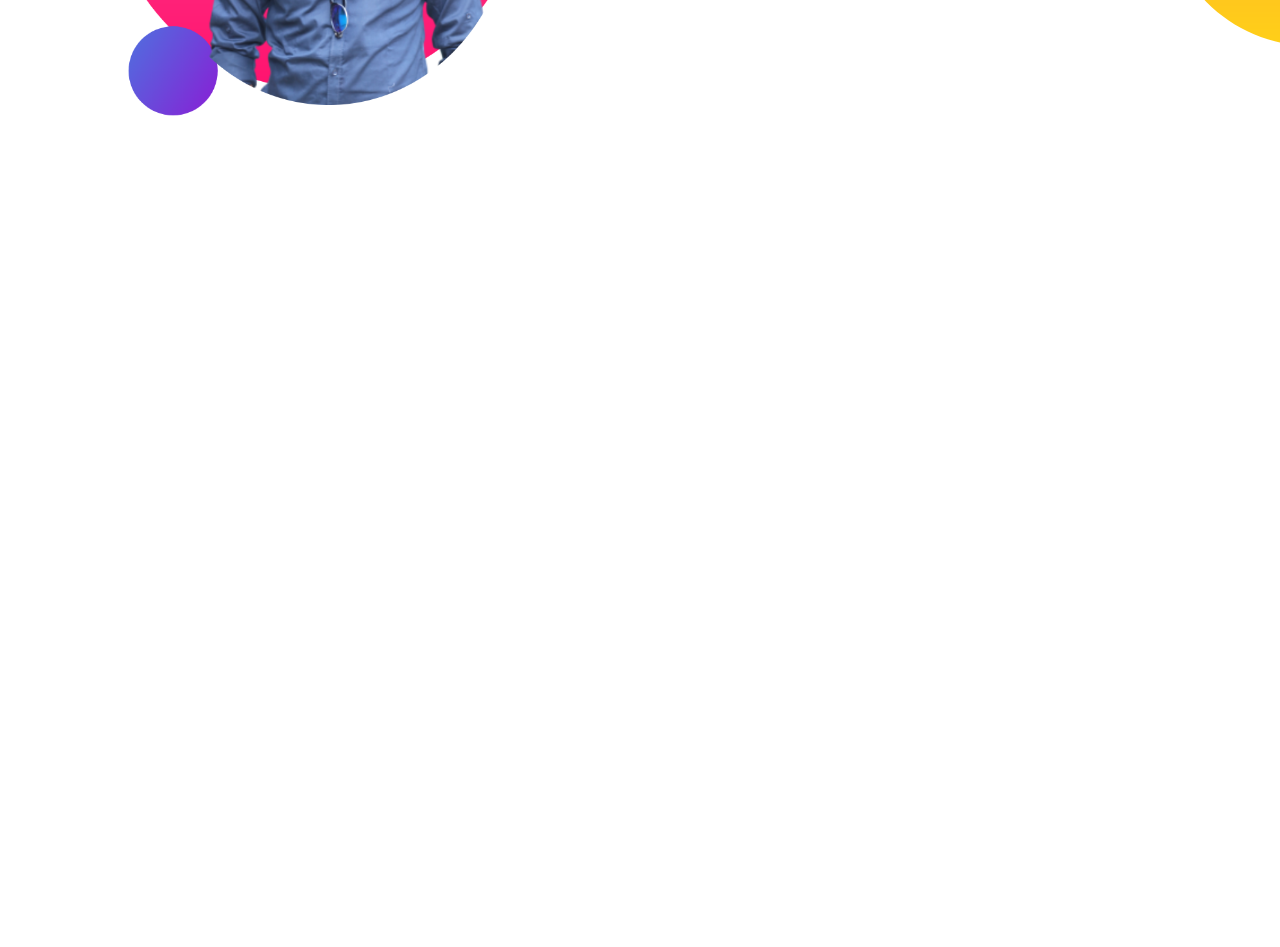
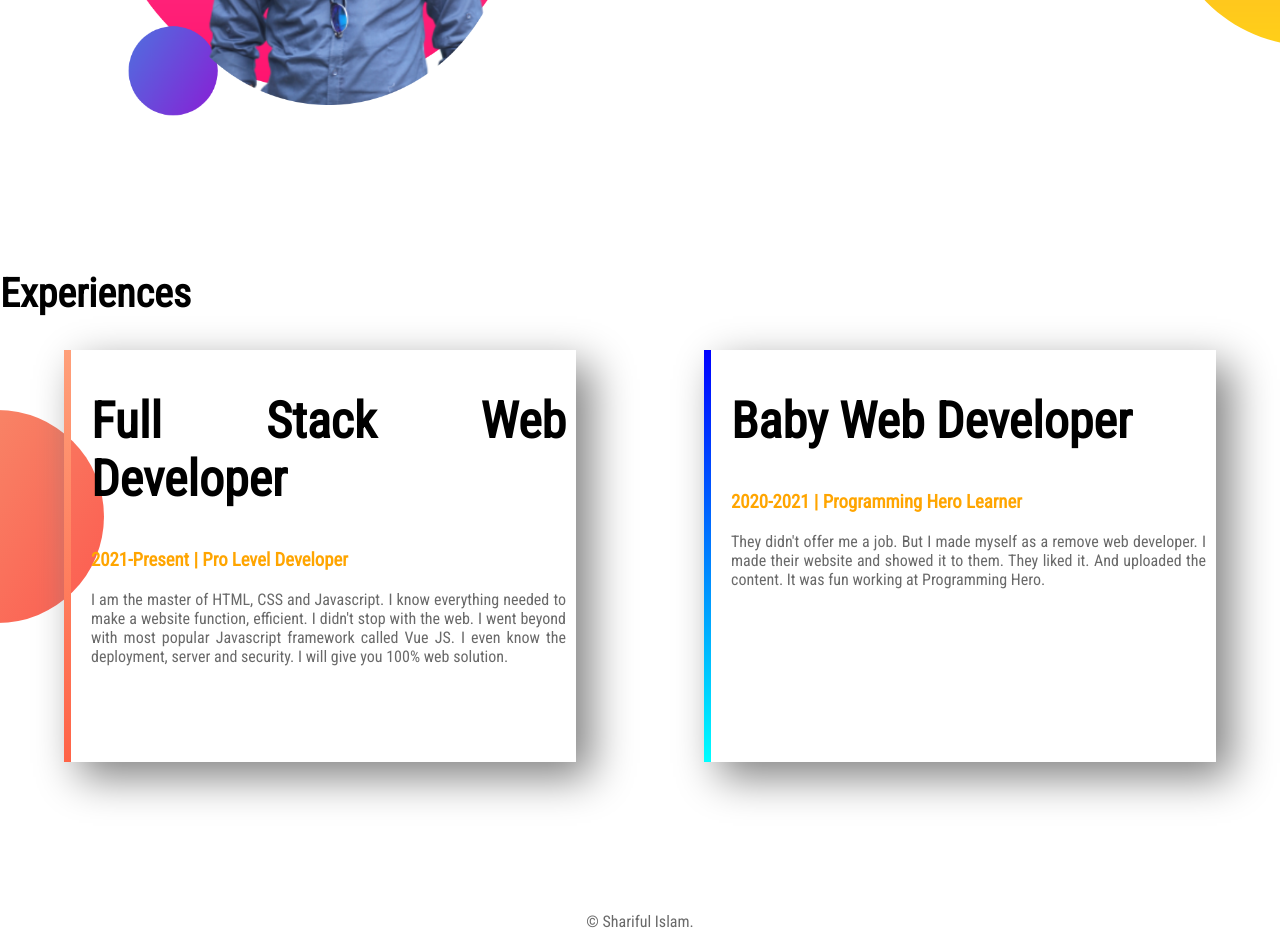
Before and after one commit to shaarifulislaam/developer-portfolio, a plain HTML site: page index.html in a window 1280 px wide. Shown: the part 938-1885 px from the top of the page. Before the commit the page ends 1208 px from the top, so only its background shows below. Drawn offline with Linux system fonts and the light colour scheme.

Commit message:
My first website is done

```diff
--- a/index.html
+++ b/index.html
@@ -11,7 +11,7 @@
     <link rel="stylesheet" href="style.css">
 </head>
 <body>
-      <section class="top-banner">
+      <section class="top-banner flexible-container">
         <div class="half-width">
             <h1>Welcome To</h1>
             <h1> <span class="header-title">Shariful Islam</span> World</h1>
@@ -25,7 +25,7 @@
         </div>
       </section>
 
-      <section class="dream-big">
+      <section class="dream-big flexible-container">
           <div class="half-width">
               <img src="images/my-bg2 (3).png" alt="" srcset="">
           </div>
@@ -36,5 +36,26 @@
               <a class="link-button" target="_blank" href="https://www.linkedin.com/in/shaarifulislaam/">DOWNLOAD RESUME</a>
           </div>
       </section>
+
+
+      <section class="experiance-area">
+        <h2>Experiences</h2>
+        <div class="flexible-container">
+            <div id="full-stack" class="experience-item">
+                <h1>Full Stack Web Developer</h1>
+                <h3 class="header-title">2021-Present | Pro Level Developer</h3>
+                <p>I am the master of HTML, CSS and Javascript. I know everything needed to make a website function, efficient. I didn't stop with the web. I went beyond with most popular Javascript framework called Vue JS. I even know the deployment, server and security. I will give you 100% web solution.</p>
+        </div>
+        <div id="baby-developer" class="experience-item">
+            <h1>Baby Web Developer</h1>
+            <h3 class="header-title">2020-2021 | Programming Hero Learner</h3>
+            <p>They didn't offer me a job. But I made myself as a remove web developer. I made their website and showed it to them. They liked it. And uploaded the content. It was fun working at Programming Hero.</p>
+    </div>
+        </div>
+  </section>
+
+      <footer>
+          <p>© Shariful Islam.</p>
+      </footer>
 </body>
 </html>
--- a/style.css
+++ b/style.css
@@ -15,7 +15,7 @@ p{
     text-align: justify;
 }
 
-section{
+.flexible-container{
     display: flex;
     margin-bottom: 150px;
 }
@@ -49,3 +49,38 @@ section{
     padding-right: 150px;
     text-align: justify;
 }
+.experience-item{
+    box-shadow: 15px 15px 40px gray;
+    width: 40%;
+    margin-left: 5%;
+    margin-right: 5%;
+    padding-left: 20px;
+    padding-right: 10px;
+    padding-bottom: 80px;
+    text-align: justify;
+}
+h2{
+    font-size: 40px;
+}
+#full-stack{
+    border-left: 7px solid;
+    border-image: linear-gradient(lightsalmon,tomato);
+    border-image-slice: 1;;
+}
+#baby-developer{
+  border-left: 7px solid;
+  border-image: linear-gradient(blue,cyan);
+  border-image-slice: 1;
+}
+.experiance-area
+{
+    background-image: url(images/exp-bg.png);
+    background-repeat: no-repeat;
+    background-position: left;
+
+
+}
+
+footer p{
+    text-align: center;
+}
```
Also changed, not shown: images/my-bg (1).png (deleted), images/my-bg (4).png (deleted), images/my-bg.png (deleted), images/my-bg2 (4).png (deleted), images/my-bg2.png (deleted), images/my-img1.png (deleted), images/my-img2.png (deleted).
